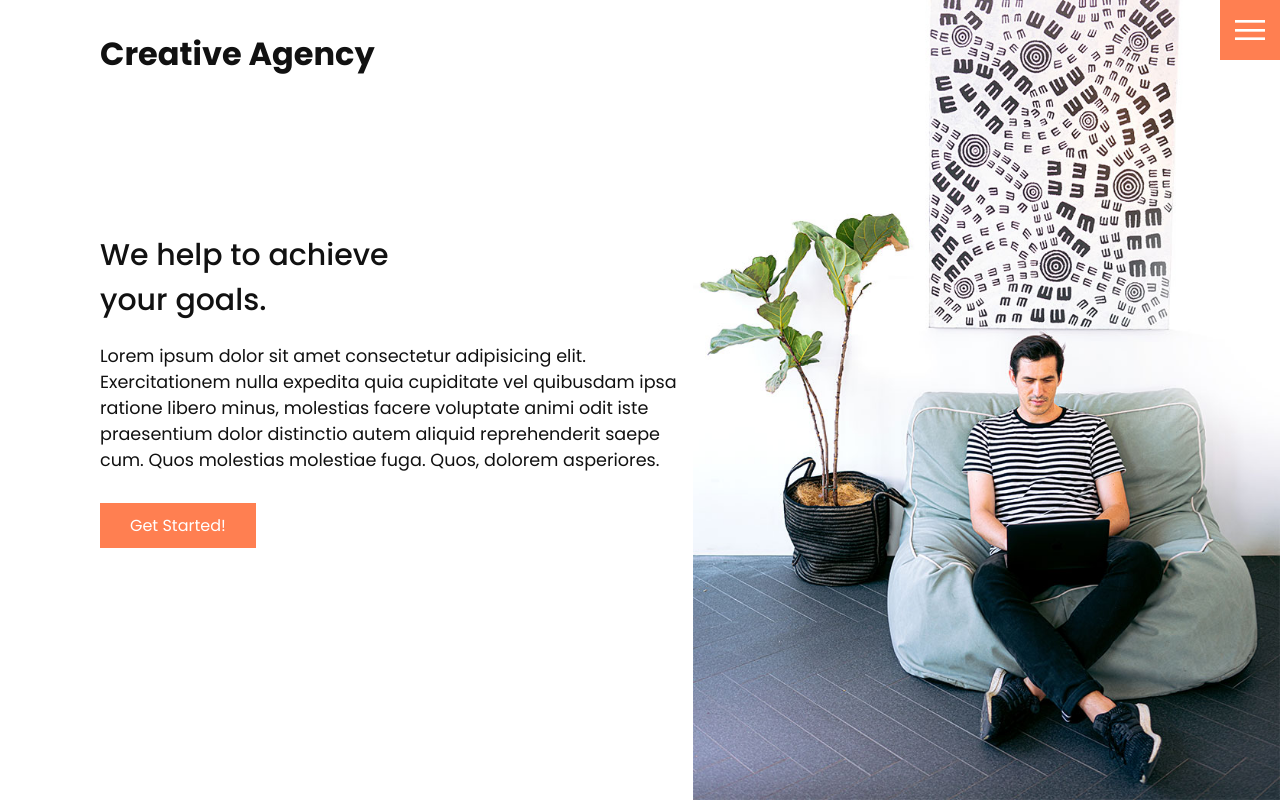
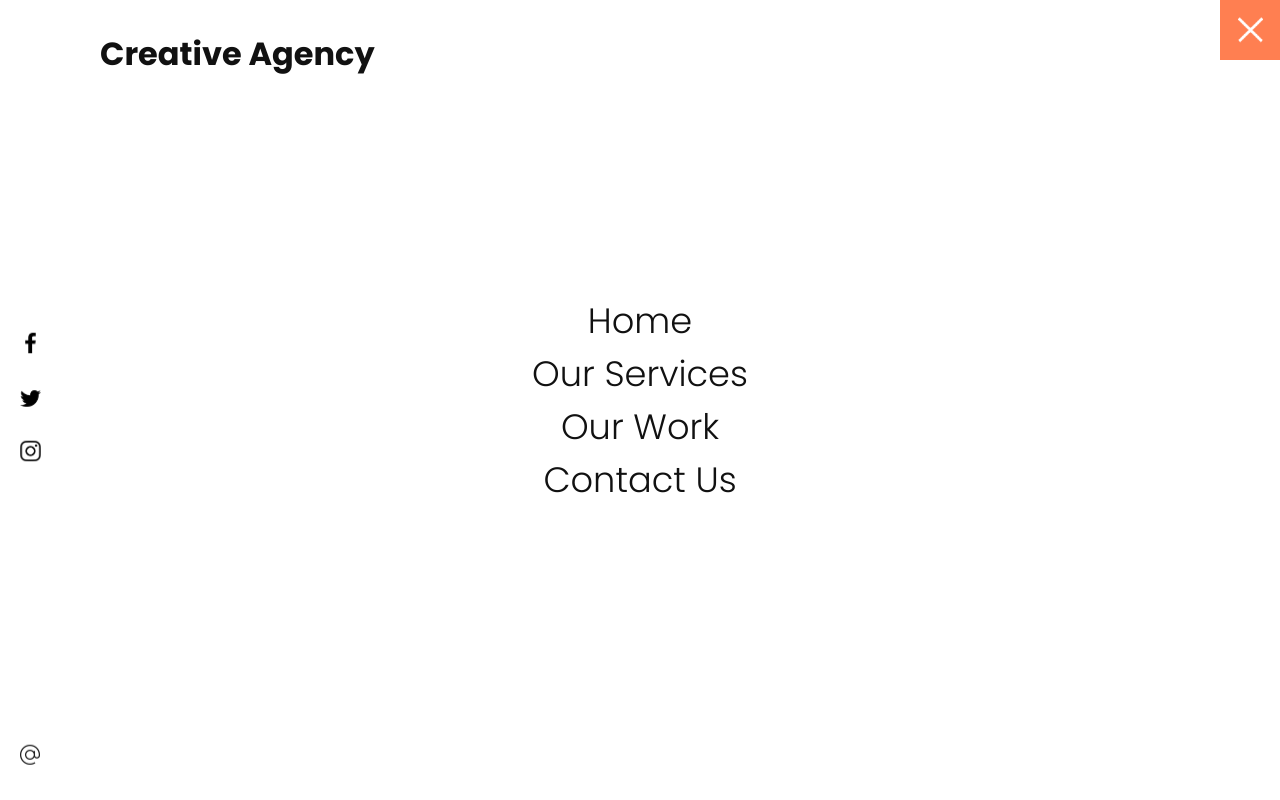
Before and after one commit to Mason-GR/CA_Website, a plain HTML site: page index.html in a window 1280 px wide. Both pictures are taken after a click on the element 1250 px from the left and 30 px from the top of the page. Drawn offline with Linux system fonts and the light colour scheme.

Commit message:
toggle script added

```diff
--- a/css/style.css
+++ b/css/style.css
@@ -56,11 +56,11 @@ section {
   left: 100px;
   font-size: 2rem;
   font-weight: 700;
-  z-index: 10;
+  z-index: 20;
 }
 
 /* TOGGLE */
-.toggle {
+.navButton {
   position: fixed;
   cursor: pointer;
   top: 0;
@@ -74,13 +74,72 @@ section {
   z-index: 20;
 }
 
-.toggle .active {
-
+.navButton.active {
+  background: var(--primary-color) url(../images/close.png);
+  background-size: 25px;
+  background-position: center;
+  background-repeat: no-repeat;
 }
 
 /* NAVIGATION */
 .navigation {
-  display: none;
+  position: fixed;
+  display: flex;
+  justify-content: center;
+  align-items: center;
+  top: 0;
+  left: 100%;
+  width: 100%;
+  height: 100%;
+  background-color: #fff;
+  z-index: 15;
+}
+
+.navigation.active {
+  left: 0;
+}
+
+.navigation ul {
+  position: relative;
+}
+
+.navigation ul li {
+  position: relative;
+  list-style: none;
+  text-align: center;
+}
+
+.navigation ul li a {
+  font-size: 2.2rem;
+  color: #111;
+  text-decoration: none;
+  font-weight: 300;
+}
+
+.navigation ul li a:hover {
+  color: var(--primary-color);
+}
+
+.navigation .social-bar {
+  position: absolute;
+  top: 0;
+  left: 0;
+  width: 60px;
+  height: 100%;
+  display: flex;
+  justify-content: center;
+  align-items: center;
+}
+
+.navigation .social-bar a {
+  display: inline-block;
+  transform: scale(0.5);
+}
+
+.navigation .email-icon {
+  position: absolute;
+  bottom: 20px;
+  transform: scale(0.5);
 }
 
 /* HOMEPAGE */
@@ -96,3 +155,23 @@ section {
   right: 0;
   height: 110%;
 }
+
+@media (max-width: 1068px) {
+  .home-img {
+    display: none;
+  }
+
+  .logo {
+    top: 10px;
+    left: 40px;
+    font-size: 1.5rem;
+  }
+
+  section {
+    padding: 100px 40px;
+  }
+
+  .navigation ul li a {
+    font-size: 2rem;
+  }
+}
--- a/index.html
+++ b/index.html
@@ -11,13 +11,13 @@
     <!-- Header -->
     <header>
       <div class="logo">Creative Agency</div>
-      <div class="toggle active"></div>
+      <div class="navButton"></div>
       <div class="navigation">
         <ul>
           <li><a href="index.html">Home</a></li>
           <li><a href="services.html">Our Services</a></li>
           <li><a href="work.html">Our Work</a></li>
-          <li><a href="contact.html">Contact US</a></li>
+          <li><a href="contact.html">Contact Us</a></li>
         </ul>
         <div class="social-bar">
           <ul>
@@ -56,8 +56,7 @@
           Lorem ipsum dolor sit amet consectetur adipisicing elit.
           Exercitationem nulla expedita quia cupiditate vel quibusdam ipsa
           ratione libero minus, molestias facere voluptate animi odit iste
-          praesentium dolor distinctio autem aliquid reprehenderit saepe cum.
-          Quos molestias molestiae fuga. Quos, dolorem asperiores.
+          praesentium dolor distinctio.
         </p>
         <a href="contact.html" class="btn">Get Started!</a>
       </div>
--- a/js/script.js
+++ b/js/script.js
@@ -0,0 +1,7 @@
+const navButton = document.querySelector(".navButton");
+const navigation = document.querySelector(".navigation");
+
+navButton.addEventListener("click", () => {
+  navButton.classList.toggle("active");
+  navigation.classList.toggle("active");
+});
```
